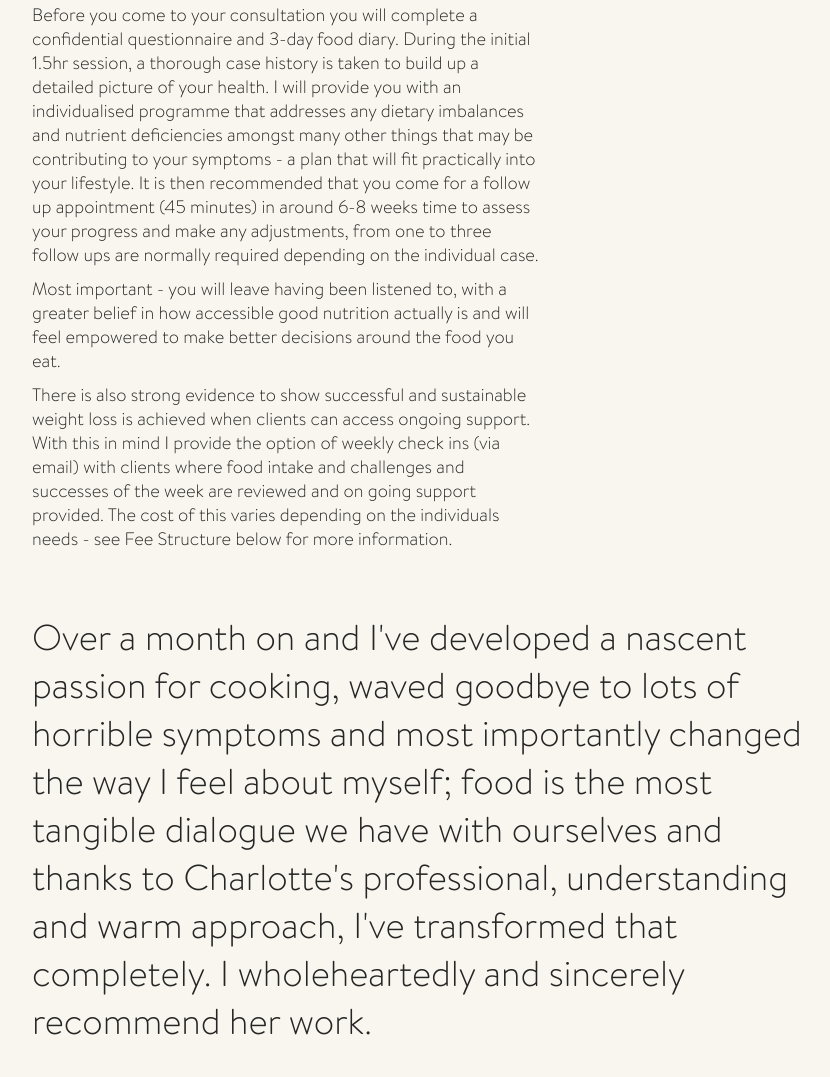
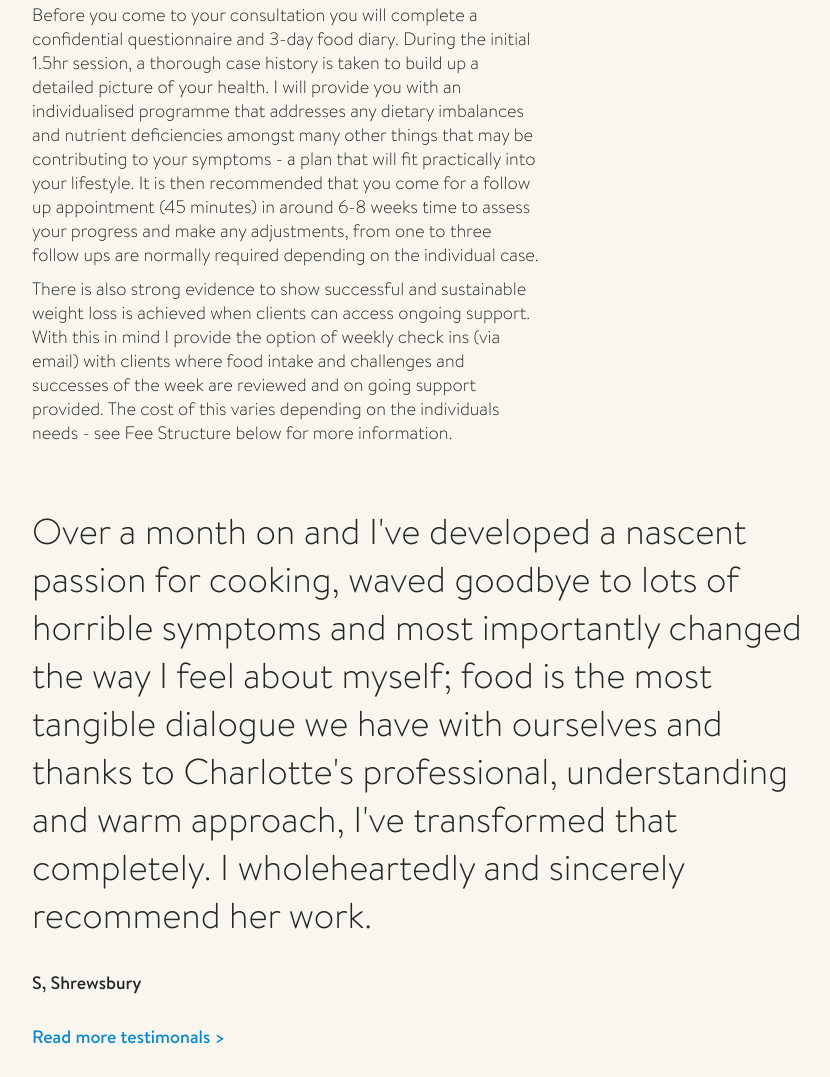
Before and after one commit to craighjones/Something-on-a-plate, a website: page services.html in a window 1280 px wide. Shown: the part 770-1847 px from the top of the page, without its empty margins (353-1183 px from the left). Drawn offline with Linux system fonts and the light colour scheme; files whose address does not match are found by name.

Commit message:
March updates 4
March updates 4

```diff
--- a/services.html
+++ b/services.html
@@ -101,7 +101,7 @@
                 <h2>Consultations</h2> <br>
                 <article>
                   <p>No need for a stopwatch; your consultation will last longer than 5 minutes and we will discuss all your symptoms. I provide consultations from central Shrewsbury and work flexibly to meet clients in the evenings and at weekends in surrounding Shropshire.</p>
-                  <p>Before you come to your consultation you will complete a confidential questionnaire and 3-day food diary. During the initial 1.5hr session, a thorough case history is taken to build up a detailed picture of your health. I will provide you with an individualised programme that addresses any dietary imbalances and nutrient deficiencies amongst many other things that may be contributing to your symptoms - a plan that will fit practically into your lifestyle. It is then recommended that you come for a follow up appointment (45 minutes) in around 6-8 weeks time to assess your progress and make any adjustments, from one to three follow ups are normally required depending on the individual case. <p>Most important - you will leave having been listened to, with a greater belief in how accessible good nutrition actually is and will feel empowered to make better decisions around the food you eat.</p>
+                  <p>Before you come to your consultation you will complete a confidential questionnaire and 3-day food diary. During the initial 1.5hr session, a thorough case history is taken to build up a detailed picture of your health. I will provide you with an individualised programme that addresses any dietary imbalances and nutrient deficiencies amongst many other things that may be contributing to your symptoms - a plan that will fit practically into your lifestyle. It is then recommended that you come for a follow up appointment (45 minutes) in around 6-8 weeks time to assess your progress and make any adjustments, from one to three follow ups are normally required depending on the individual case.
                   <p>There is also strong evidence to show successful and sustainable weight loss is achieved when clients can access ongoing support. With this in mind I provide the option of weekly check ins (via email) with clients where food intake and challenges and successes of the week are reviewed and on going support provided. The cost of this varies depending on the individuals needs - see Fee Structure below for more information.</p>
                 <article>
               </div>
```
